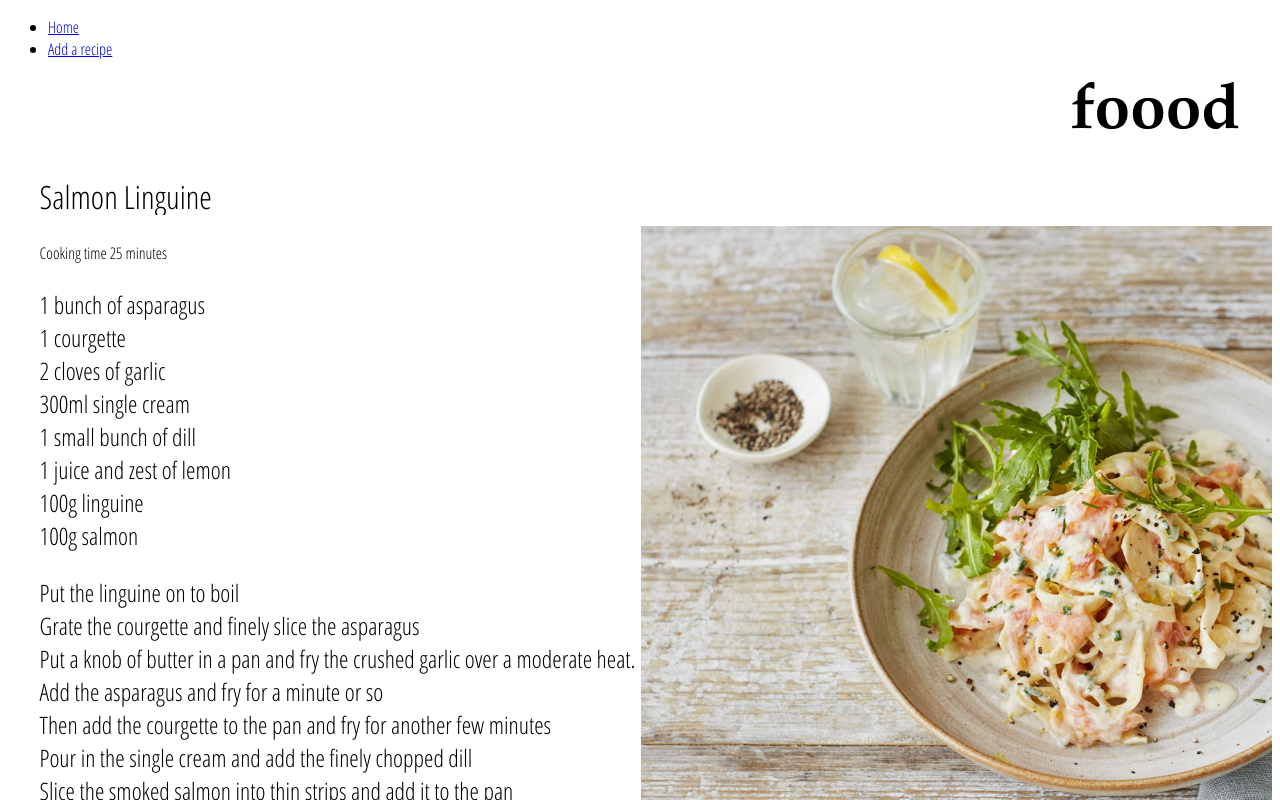
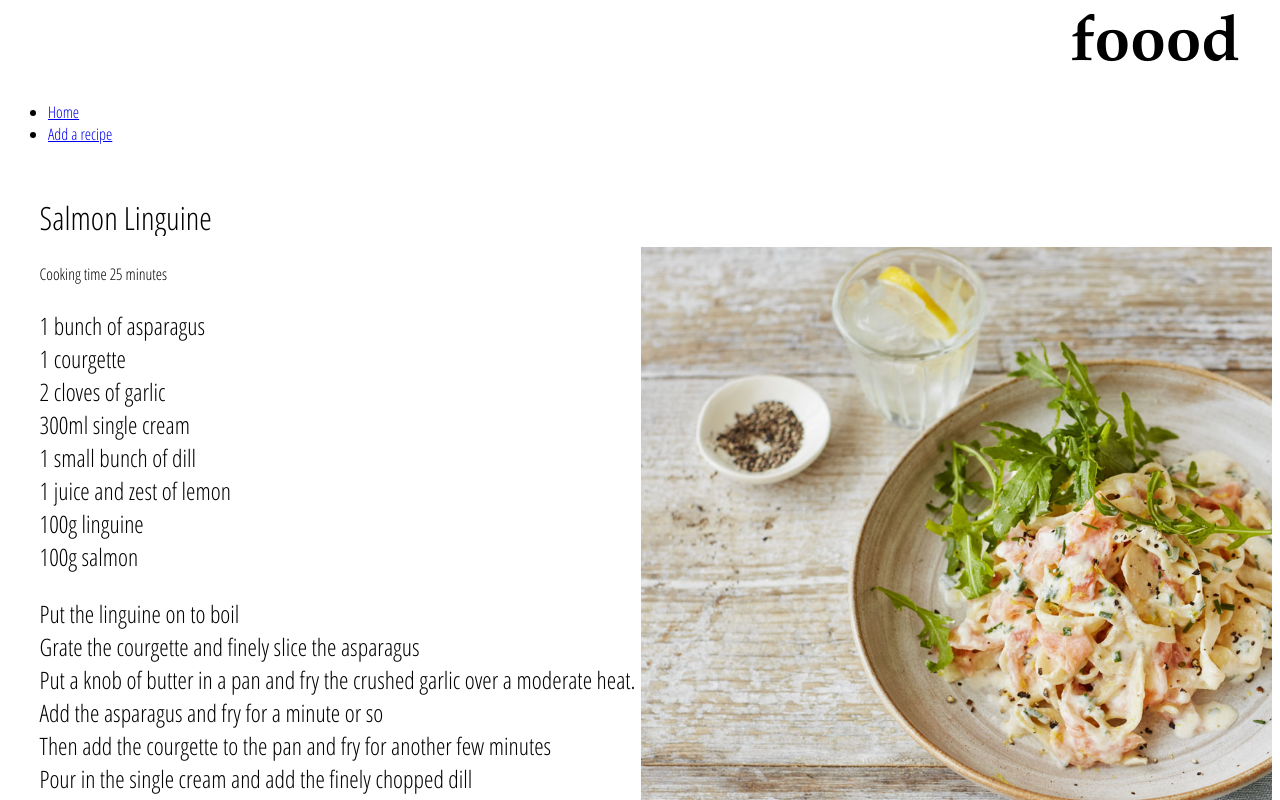
Before and after one commit to edpe/foood, a React (Create React App) app: page / in a window 1280 px wide. Shown: the top 800 px of the page. Built offline with nearby package versions, Linux system fonts and the light colour scheme.

Commit message:
move header and styling from Home to App

```diff
--- a/src/components/App.js
+++ b/src/components/App.js
@@ -1,12 +1,14 @@
 import React, { Component } from 'react';
 import Navigation from './Navigation';
 import Content from './Content';
+import styles from './App.module.css';
 
 
 class App extends Component {
   render() {
     return (
       <div className="App">
+        <h2 className={styles.header}>foood</h2>
         <Navigation />
         <Content />
       </div>
--- /dev/null
+++ b/src/components/App.module.css
@@ -0,0 +1,9 @@
+.header {
+  grid-area: header;
+  font-family: garamond;
+  font-size: 4rem;
+  text-align: right;
+  margin-top: 0px;
+  margin-bottom: 0px;
+  padding-right: 2.5%;
+}
--- a/src/components/Home.js
+++ b/src/components/Home.js
@@ -37,7 +37,6 @@ class Home extends Component {
 
     return (
       <div className={styles.wrapper}>
-        <h2 className={styles.header}>foood</h2>
         <div className={styles.menu}>
           <Menu onChange={this.handleChange}>
             {data.recipes.map(recipe => (
--- a/src/components/Home.module.css
+++ b/src/components/Home.module.css
@@ -15,15 +15,6 @@ body {
                         'footer footer';
 }
 
-.header {
-  grid-area: header;
-  font-family: garamond;
-  font-size: 4rem;
-  text-align: right;
-  margin-top: 0px;
-  margin-bottom: 0px;
-  padding-right: 2.5%;
-}
 
 .main {
   flex: 1;
```
